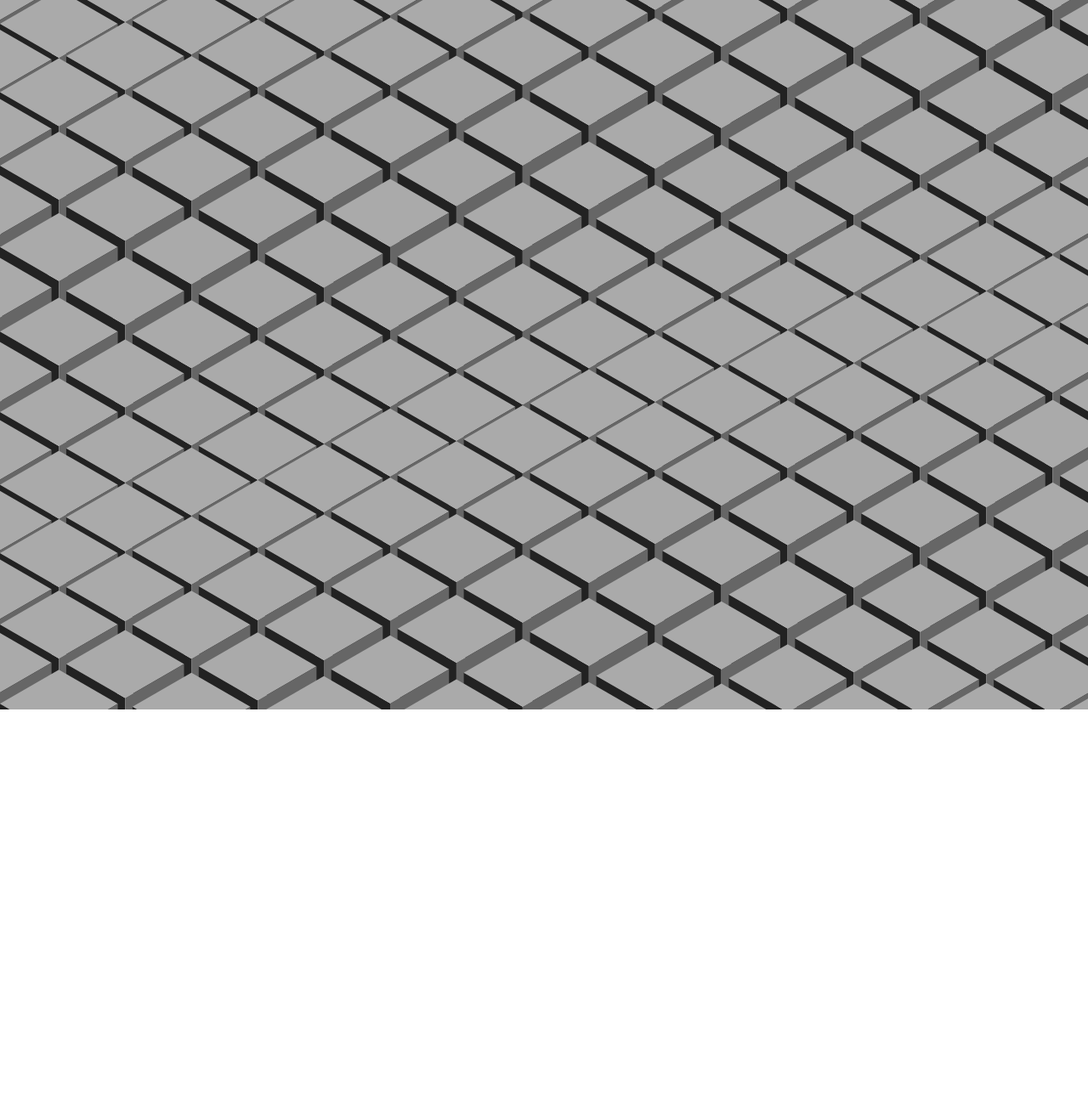
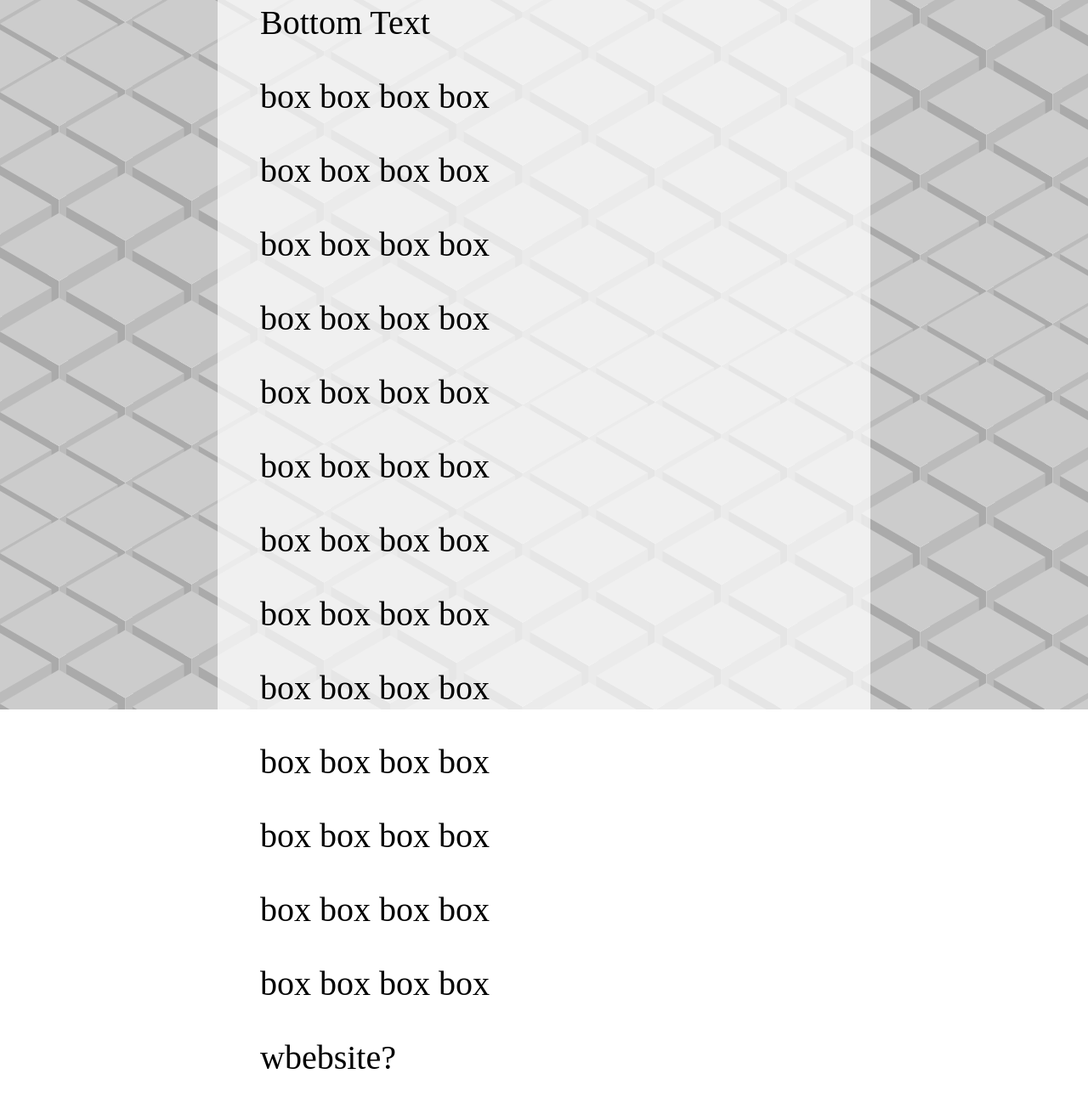
Before and after one commit to kriepiekrollie/Blokkies, a plain HTML site: page index.html in a window 1280 px wide. Shown: the part 245-1542 px from the top of the page at 85% size. Before the commit the page ends 800 px from the top, so only its background shows below. Drawn offline with Linux system fonts and the light colour scheme; animation ran at ten frames a second.

Commit message:
Add files via upload

```diff
--- a/bg.js
+++ b/bg.js
@@ -29,7 +29,7 @@ function draw(block) {
     sY7 = sY5 - side_length;
     sX7 = sX5;
 
-    ctx.fillStyle = "#222";
+    ctx.fillStyle = "#aaaaaa";
     ctx.beginPath();
     ctx.moveTo(sX1,sY1);
     ctx.lineTo(sX2,sY2);
@@ -39,23 +39,23 @@ function draw(block) {
     ctx.closePath();
     ctx.fill();
 
-    ctx.fillStyle = "#aaa";
+    ctx.fillStyle = "#bbbbbb";
+    ctx.beginPath();
+    ctx.moveTo(sX2,sY2);
+    ctx.lineTo(sX3,sY3);
+    ctx.lineTo(sX6,sY6);
+    ctx.lineTo(sX5,sY5);
+    ctx.lineTo(sX2,sY2);
+    ctx.closePath();
+    ctx.fill();
+
+    ctx.fillStyle = "#cccccc";
     ctx.beginPath();
     ctx.moveTo(sX4,sY4);
     ctx.lineTo(sX5,sY5);
     ctx.lineTo(sX6,sY6);
     ctx.lineTo(sX7,sY7);
     ctx.lineTo(sX4,sY4);
-    ctx.closePath();
-    ctx.fill();
-
-    ctx.fillStyle = "#666";
-    ctx.beginPath();
-    ctx.moveTo(sX2,sY2);
-    ctx.lineTo(sX3,sY3);
-    ctx.lineTo(sX6,sY6);
-    ctx.lineTo(sX5,sY5);
-    ctx.lineTo(sX2,sY2);
     ctx.closePath();
     ctx.fill();
 
--- a/index.html
+++ b/index.html
@@ -14,6 +14,25 @@
         <canvas class="bgCanvas" id="cnvs" width="1920" height="1080"></canvas>
     </div>
 
+    <div class="ContentContainer">
+        <h1> Top Text </h1>
+        <p> Bottom Text </p>
+        <p>box box box box</p>
+        <p>box box box box</p>
+        <p>box box box box</p>
+        <p>box box box box</p>
+        <p>box box box box</p>
+        <p>box box box box</p>
+        <p>box box box box</p>
+        <p>box box box box</p>
+        <p>box box box box</p>
+        <p>box box box box</p>
+        <p>box box box box</p>
+        <p>box box box box</p>
+        <p>box box box box</p>
+        <p> wbebsite? </p>
+    </div>
+
     <script src="bg.js"></script>
 </body>
 
--- a/style.css
+++ b/style.css
@@ -1,10 +1,11 @@
 body {
     margin : 0px;
     font-size:40px;
-    overflow:hidden;
 }
 .bgCanvasContainer {
     position : fixed;
+    top:0px;
+    left:0px;
     width:100%;
     height:100%;
     z-index : -1;
@@ -17,8 +18,8 @@ body {
     z-index:-1;
 }
 .ContentContainer{
-    visibility:hidden;
-    position : absolute;
-    vertical-align: middle;
-    width : 50%;
+    margin-left : 20%;
+    margin-right : 20%;
+    background-color : rgba(255,255,255,0.7);
+    padding : 50px;
 }
```
